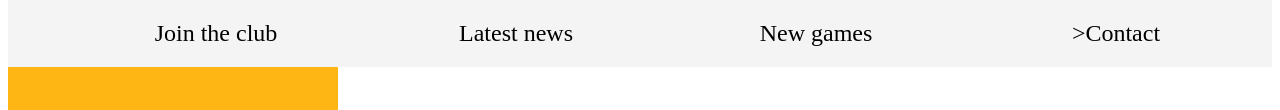
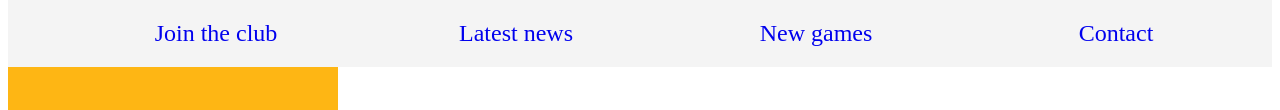
Before and after one commit to dawidsiwekk/html-css-crash-test-group-exercise, a plain HTML site: page NEWS.HTML in a window 1280 px wide. Shown: the part 312-422 px from the top of the page. Drawn offline with Linux system fonts and the light colour scheme.

Commit message:
nav added links

```diff
--- a/NEWS.HTML
+++ b/NEWS.HTML
@@ -28,14 +28,14 @@
     </section>
     <nav class="main-nav">
         <ul>
-            <!--- Add a link around the <li>Join the club</li> tag that refers to index.html --->
-            <li>Join the club</li>
-            <!--- Add a link tag around the <li>Lastest news</li> tag that refers to news.html and inside the link tag add a class attribute named "join" --->
-            <li>Latest news</li>
-            <!--- Add a link tag around the <li>New games</li> tag that refers to games.html --->
-            <li>New games</li>
-            <!--- Add a link tag around the <li>Contact</li> tag that refers to contact.html --->
-            <li>>Contact</li>
+
+            <a href="index.html"><li>Join the club</li></a>
+
+            <a href="NEWS.HTML"><li>Latest news</li></a>
+
+            <a href="GaMES.html"><li>New games</li></a>
+
+            <a href="CONTACT.html"><li>Contact</li></a>
         </ul>
     </nav>
     <main>
```
